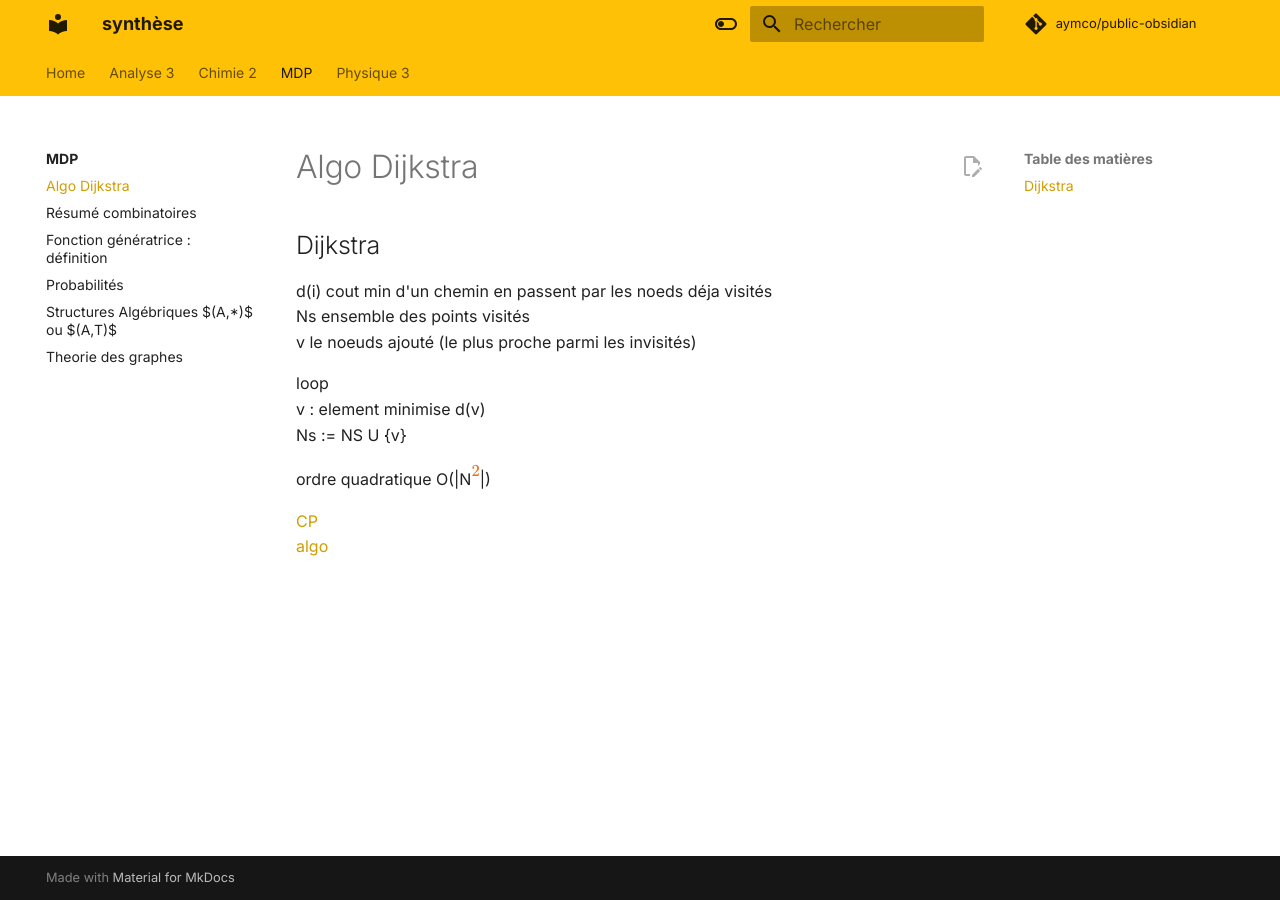
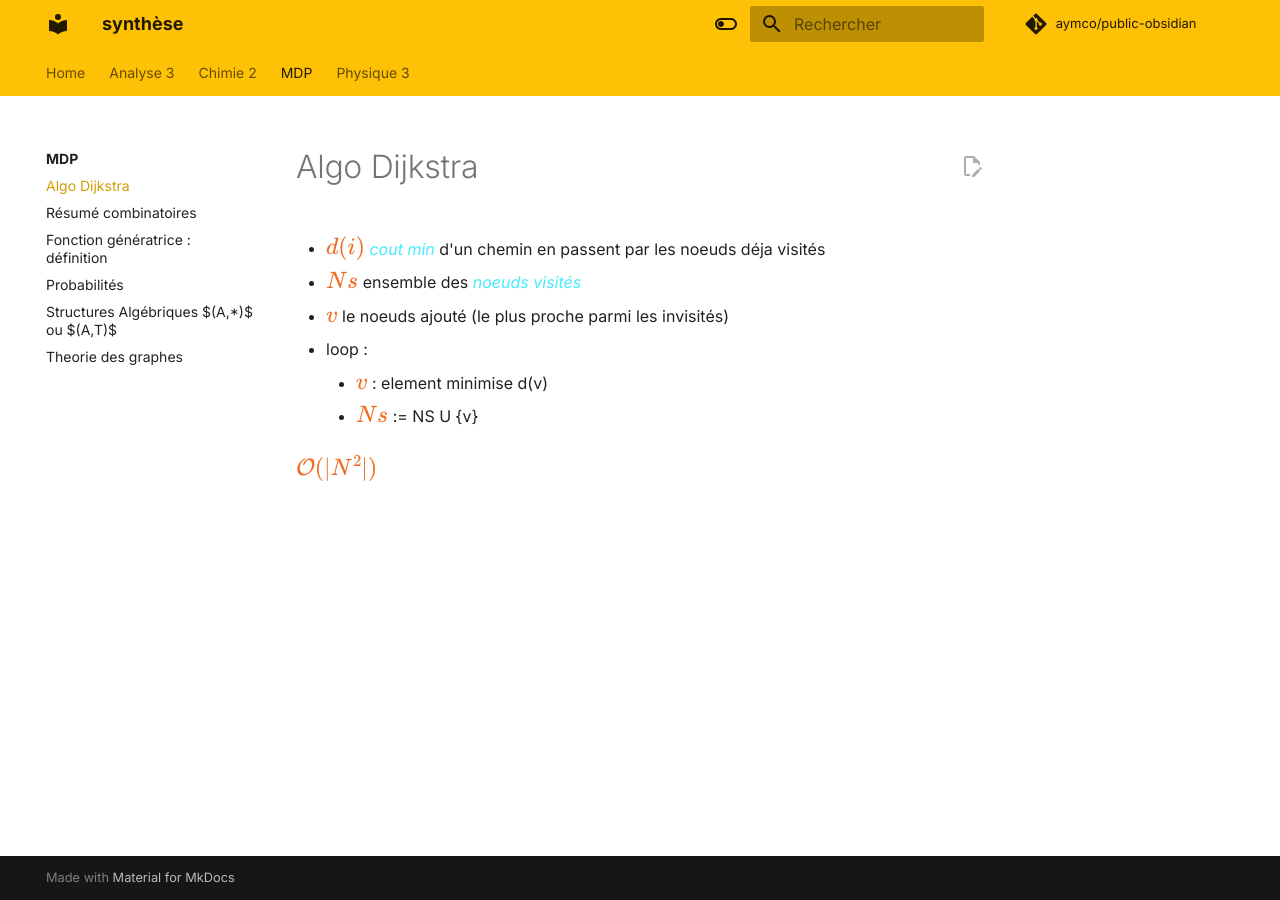
Before and after one commit to Aymco/public-obsidian, an MkDocs documentation site: the page built from docs/MDP/Algo Dijkstra.md, in a window 1280 px wide. Built offline with MkDocs 1.6.1 and Material for MkDocs 9.7.7, drawn with Linux system fonts in a browser that asks for light colours; comment, search, counter and statistics services are not loaded.

Commit message:
PUSH NOTE : Algo Dijkstra.md

```diff
--- a/docs/MDP/Algo Dijkstra.md
+++ b/docs/MDP/Algo Dijkstra.md
@@ -2,19 +2,18 @@
 share: true
 category: MDP
 created: 2023-09-20
-updated: 2024-01-03
+updated: 2024-01-04
 ---
 
-## Dijkstra
-d(i) cout min d'un chemin en passent par les noeds déja visités
-Ns ensemble des points visités
-v le noeuds ajouté (le plus proche parmi les invisités)
 
-loop
-	v : element minimise d(v)
-	Ns := NS U {v}
+- $d(i)$ *cout min* d'un chemin en passent par les noeuds déja visités
 
-ordre quadratique O(|N$^2$|)
+- $Ns$ ensemble des *noeuds visités*
 
-[CP](CP.md)
-[algo](algo.md)
+- $v$ le noeuds ajouté (le plus proche parmi les invisités)
+
+- loop :
+	- $v$ : element minimise d(v)
+	- $Ns$ := NS U {v}
+
+ $\mathcal{O}(|N^2|)$
```
